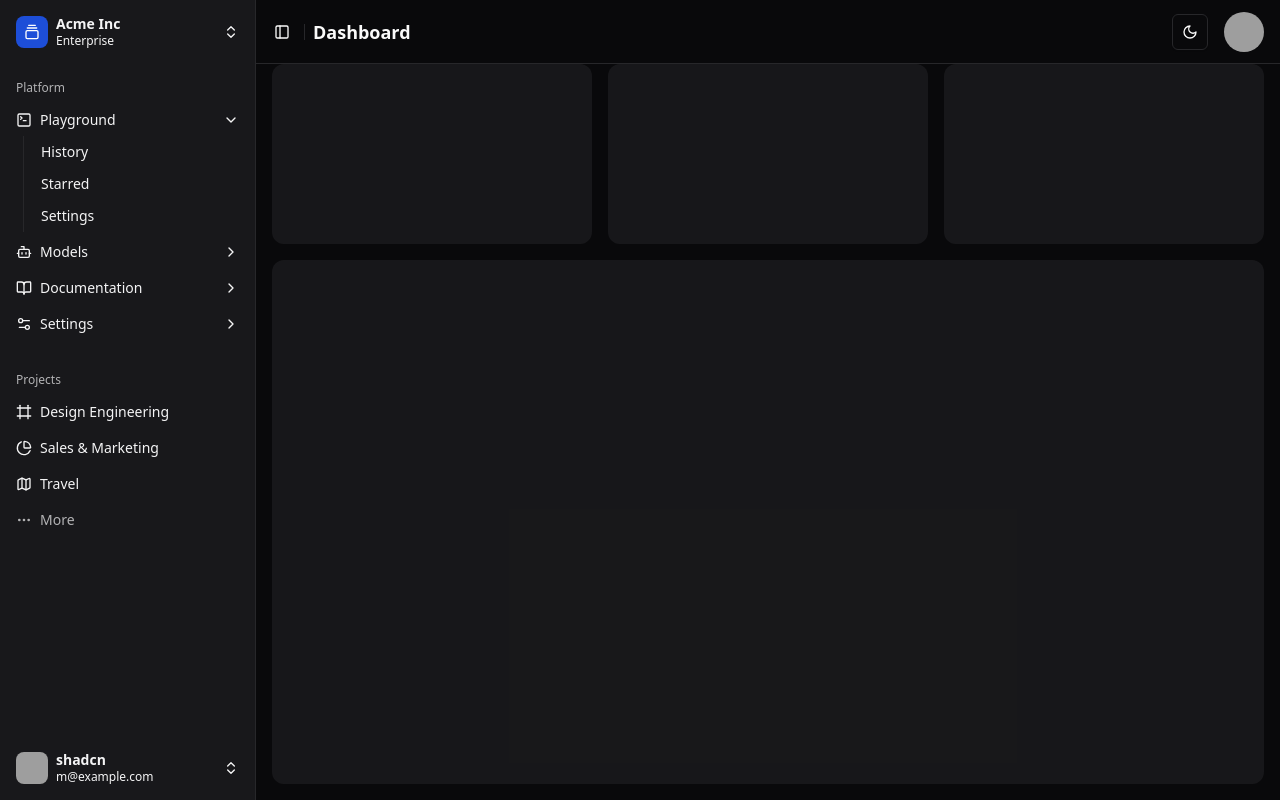
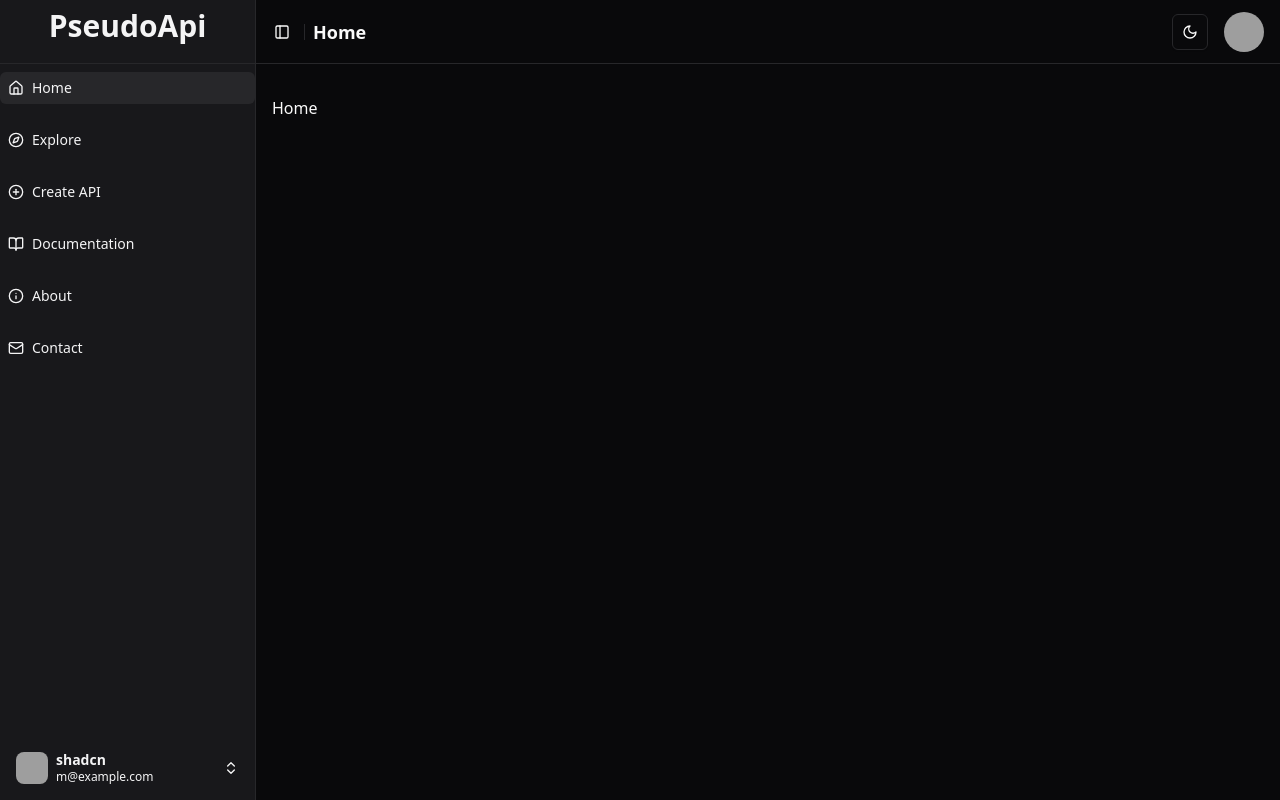
Before and after one commit to devmulkalwar/pseudo-api, a React (Vite) app in the folder frontend/: page / in a window 1280 px wide. Built offline with nearby package versions, Linux system fonts and the light colour scheme; grey boxes are pictures that could not be loaded.

Commit message:
dashboard ui created also routing added

```diff
--- a/frontend/src/App.jsx
+++ b/frontend/src/App.jsx
@@ -1,4 +1,4 @@
-import { ThemeProvider } from "@/components/theme-provider"
+import { ThemeProvider } from "@/components/theme-provider";
 import { AppSidebar } from "@/components/app-sidebar";
 import { Separator } from "@/components/ui/separator";
 import {
@@ -14,7 +14,24 @@ import {
   DropdownMenuTrigger,
 } from "@/components/ui/dropdown-menu";
 import { ModeToggle } from "@/components/mode-toggle";
+import { Outlet, useLocation } from "react-router-dom"; // ✅ Import useLocation
+
 export default function App() {
+  const location = useLocation(); // ✅ Get current path
+
+  // 🔹 Define route titles based on paths
+  const routeTitles = {
+    "/": "Home",
+    "/explore": "Explore",
+    "/docs": "Documentation",
+    "/about": "About",
+    "/contact": "Contact",
+    "/create-api": "Create API",
+    "/profile/:id": "Profile",
+  };
+
+  // 🔹 Get the active route title (default to "Dashboard" if not found)
+  const activeRouteTitle = routeTitles[location.pathname] || "Dashboard";
 
   return (
     <ThemeProvider defaultTheme="dark" storageKey="vite-ui-theme">
@@ -22,11 +39,11 @@ export default function App() {
         <AppSidebar />
         <SidebarInset>
           {/* Navbar */}
-        <header className="flex h-16 items-center justify-between px-4 border-b">
+          <header className="flex h-16 items-center justify-between px-4 border-b mb-4">
             <div className="flex items-center gap-2">
               <SidebarTrigger className="-ml-1" />
               <Separator orientation="vertical" className="h-4" />
-            <h1 className="text-lg font-semibold">Dashboard</h1>
+              <h1 className="text-lg font-semibold">{activeRouteTitle}</h1>
             </div>
 
             {/* Right section (Theme Toggle + User Avatar) */}
@@ -49,14 +66,9 @@ export default function App() {
             </div>
           </header>
 
-        {/* Main Content */}
-        <div className="flex flex-1 flex-col gap-4 p-4 pt-0">
-          <div className="grid auto-rows-min gap-4 md:grid-cols-3">
-            <div className="aspect-video rounded-xl bg-muted/50" />
-            <div className="aspect-video rounded-xl bg-muted/50" />
-            <div className="aspect-video rounded-xl bg-muted/50" />
-          </div>
-          <div className="min-h-[100vh] flex-1 rounded-xl bg-muted/50 md:min-h-min" />
+          {/* Main Content (Dynamic Routing) */}
+          <div className="p-4">
+            <Outlet /> {/* ✅ This will render the active route component */}
           </div>
         </SidebarInset>
       </SidebarProvider>
--- a/frontend/src/components/app-sidebar.jsx
+++ b/frontend/src/components/app-sidebar.jsx
@@ -1,175 +1,83 @@
-import * as React from "react"
-import {
-  AudioWaveform,
-  BookOpen,
-  Bot,
-  Command,
-  Frame,
-  GalleryVerticalEnd,
-  Map,
-  PieChart,
-  Settings2,
-  SquareTerminal,
-} from "lucide-react"
+"use client";
 
-import { NavMain } from "@/components/nav-main"
-import { NavProjects } from "@/components/nav-projects"
-import { NavUser } from "@/components/nav-user"
-import { TeamSwitcher } from "@/components/team-switcher"
+import * as React from "react";
+import { Home, Compass, BookOpen, Info, Mail, Settings2, PlusCircle } from "lucide-react";
+
+import { NavMain } from "@/components/nav-main";
+import { TeamSwitcher } from "@/components/team-switcher";
 import {
   Sidebar,
   SidebarContent,
   SidebarFooter,
   SidebarHeader,
   SidebarRail,
-} from "@/components/ui/sidebar"
+} from "@/components/ui/sidebar";
+import { NavUser } from "./nav-user";
+import { Link } from "react-router-dom";
 
-// This is sample data.
+// Sample data
 const data = {
   user: {
     name: "shadcn",
     email: "m@example.com",
     avatar: "/avatars/shadcn.jpg",
   },
-  teams: [
+
+  navMain: [
     {
-      name: "Acme Inc",
-      logo: GalleryVerticalEnd,
-      plan: "Enterprise",
+      title: "Home",
+      url: "/",
+      icon: Home,
+      isActive: true,
     },
     {
-      name: "Acme Corp.",
-      logo: AudioWaveform,
-      plan: "Startup",
+      title: "Explore",
+      url: "/explore",
+      icon: Compass,
     },
     {
-      name: "Evil Corp.",
-      logo: Command,
-      plan: "Free",
-    },
-  ],
-  navMain: [
-    {
-      title: "Playground",
-      url: "#",
-      icon: SquareTerminal,
-      isActive: true,
-      items: [
-        {
-          title: "History",
-          url: "#",
-        },
-        {
-          title: "Starred",
-          url: "#",
-        },
-        {
-          title: "Settings",
-          url: "#",
-        },
-      ],
-    },
-    {
-      title: "Models",
-      url: "#",
-      icon: Bot,
-      items: [
-        {
-          title: "Genesis",
-          url: "#",
-        },
-        {
-          title: "Explorer",
-          url: "#",
-        },
-        {
-          title: "Quantum",
-          url: "#",
-        },
-      ],
+      title: "Create API", // ✅ Added Create API route
+      url: "/create-api",
+      icon: PlusCircle,
     },
     {
       title: "Documentation",
-      url: "#",
+      url: "/docs",
       icon: BookOpen,
-      items: [
-        {
-          title: "Introduction",
-          url: "#",
-        },
-        {
-          title: "Get Started",
-          url: "#",
-        },
-        {
-          title: "Tutorials",
-          url: "#",
-        },
-        {
-          title: "Changelog",
-          url: "#",
-        },
-      ],
     },
     {
-      title: "Settings",
-      url: "#",
-      icon: Settings2,
-      items: [
-        {
-          title: "General",
-          url: "#",
-        },
-        {
-          title: "Team",
-          url: "#",
-        },
-        {
-          title: "Billing",
-          url: "#",
-        },
-        {
-          title: "Limits",
-          url: "#",
-        },
-      ],
+      title: "About",
+      url: "/about",
+      icon: Info,
+    },
+    {
+      title: "Contact",
+      url: "/contact",
+      icon: Mail,
     },
   ],
-  projects: [
+  navSecondary: [
     {
-      name: "Design Engineering",
-      url: "#",
-      icon: Frame,
-    },
-    {
-      name: "Sales & Marketing",
-      url: "#",
-      icon: PieChart,
-    },
-    {
-      name: "Travel",
-      url: "#",
-      icon: Map,
+      title: "Settings",
+      url: "/settings",
+      icon: Settings2,
     },
   ],
-}
+};
 
-export function AppSidebar({
-  ...props
-}) {
+export function AppSidebar(props) {
   return (
-    (<Sidebar collapsible="icon" {...props}>
-      <SidebarHeader>
-        <TeamSwitcher teams={data.teams} />
+    <Sidebar className="border-r-0" {...props}>
+      <SidebarHeader className="flex h-16 items-center justify-between px-4 border-b">
+        <Link className="font-bold text-3xl">PseudoApi</Link>
       </SidebarHeader>
       <SidebarContent>
         <NavMain items={data.navMain} />
-        <NavProjects projects={data.projects} />
       </SidebarContent>
       <SidebarFooter>
         <NavUser user={data.user} />
       </SidebarFooter>
       <SidebarRail />
-    </Sidebar>)
+    </Sidebar>
   );
 }
--- a/frontend/src/components/nav-main.jsx
+++ b/frontend/src/components/nav-main.jsx
@@ -1,62 +1,33 @@
-"use client"
+"use client";
 
-import { ChevronRight } from "lucide-react";
-
+import React from "react";
+import { useLocation } from "react-router-dom"; // ✅ Import useLocation
 import {
-  Collapsible,
-  CollapsibleContent,
-  CollapsibleTrigger,
-} from "@/components/ui/collapsible"
-import {
-  SidebarGroup,
-  SidebarGroupLabel,
   SidebarMenu,
   SidebarMenuButton,
   SidebarMenuItem,
-  SidebarMenuSub,
-  SidebarMenuSubButton,
-  SidebarMenuSubItem,
-} from "@/components/ui/sidebar"
+} from "@/components/ui/sidebar";
+import { Link } from "react-router-dom";
 
-export function NavMain({
-  items
-}) {
+export function NavMain({ items }) {
+  const location = useLocation(); // ✅ Get current path
+
   return (
-    (<SidebarGroup>
-      <SidebarGroupLabel>Platform</SidebarGroupLabel>
-      <SidebarMenu>
-        {items.map((item) => (
-          <Collapsible
-            key={item.title}
-            asChild
-            defaultOpen={item.isActive}
-            className="group/collapsible">
-            <SidebarMenuItem>
-              <CollapsibleTrigger asChild>
-                <SidebarMenuButton tooltip={item.title}>
-                  {item.icon && <item.icon />}
-                  <span>{item.title}</span>
-                  <ChevronRight
-                    className="ml-auto transition-transform duration-200 group-data-[state=open]/collapsible:rotate-90" />
-                </SidebarMenuButton>
-              </CollapsibleTrigger>
-              <CollapsibleContent>
-                <SidebarMenuSub>
-                  {item.items?.map((subItem) => (
-                    <SidebarMenuSubItem key={subItem.title}>
-                      <SidebarMenuSubButton asChild>
-                        <a href={subItem.url}>
-                          <span>{subItem.title}</span>
-                        </a>
-                      </SidebarMenuSubButton>
-                    </SidebarMenuSubItem>
-                  ))}
-                </SidebarMenuSub>
-              </CollapsibleContent>
-            </SidebarMenuItem>
-          </Collapsible>
-        ))}
-      </SidebarMenu>
-    </SidebarGroup>)
+    <SidebarMenu>
+      {items.map((item) => {
+        const isActive = location.pathname === item.url; // ✅ Check active status
+
+        return (
+          <SidebarMenuItem className="my-2" key={item.title}>
+            <SidebarMenuButton asChild isActive={isActive}>
+              <Link className={`flex items-center ${isActive ? "font-bold text-primary" : ""}`} to={item.url}>
+                <item.icon />
+                <span>{item.title}</span>
+              </Link>
+            </SidebarMenuButton>
+          </SidebarMenuItem>
+        );
+      })}
+    </SidebarMenu>
   );
 }
--- a/frontend/src/components/nav-projects.jsx
+++ /dev/null
@@ -1,74 +0,0 @@
-import { Folder, Forward, MoreHorizontal, Trash2 } from "lucide-react";
-
-import {
-  DropdownMenu,
-  DropdownMenuContent,
-  DropdownMenuItem,
-  DropdownMenuSeparator,
-  DropdownMenuTrigger,
-} from "@/components/ui/dropdown-menu"
-import {
-  SidebarGroup,
-  SidebarGroupLabel,
-  SidebarMenu,
-  SidebarMenuAction,
-  SidebarMenuButton,
-  SidebarMenuItem,
-  useSidebar,
-} from "@/components/ui/sidebar"
-
-export function NavProjects({
-  projects
-}) {
-  const { isMobile } = useSidebar()
-
-  return (
-    (<SidebarGroup className="group-data-[collapsible=icon]:hidden">
-      <SidebarGroupLabel>Projects</SidebarGroupLabel>
-      <SidebarMenu>
-        {projects.map((item) => (
-          <SidebarMenuItem key={item.name}>
-            <SidebarMenuButton asChild>
-              <a href={item.url}>
-                <item.icon />
-                <span>{item.name}</span>
-              </a>
-            </SidebarMenuButton>
-            <DropdownMenu>
-              <DropdownMenuTrigger asChild>
-                <SidebarMenuAction showOnHover>
-                  <MoreHorizontal />
-                  <span className="sr-only">More</span>
-                </SidebarMenuAction>
-              </DropdownMenuTrigger>
-              <DropdownMenuContent
-                className="w-48 rounded-lg"
-                side={isMobile ? "bottom" : "right"}
-                align={isMobile ? "end" : "start"}>
-                <DropdownMenuItem>
-                  <Folder className="text-muted-foreground" />
-                  <span>View Project</span>
-                </DropdownMenuItem>
-                <DropdownMenuItem>
-                  <Forward className="text-muted-foreground" />
-                  <span>Share Project</span>
-                </DropdownMenuItem>
-                <DropdownMenuSeparator />
-                <DropdownMenuItem>
-                  <Trash2 className="text-muted-foreground" />
-                  <span>Delete Project</span>
-                </DropdownMenuItem>
-              </DropdownMenuContent>
-            </DropdownMenu>
-          </SidebarMenuItem>
-        ))}
-        <SidebarMenuItem>
-          <SidebarMenuButton className="text-sidebar-foreground/70">
-            <MoreHorizontal className="text-sidebar-foreground/70" />
-            <span>More</span>
-          </SidebarMenuButton>
-        </SidebarMenuItem>
-      </SidebarMenu>
-    </SidebarGroup>)
-  );
-}
--- /dev/null
+++ b/frontend/src/pages/About.jsx
@@ -0,0 +1,9 @@
+import React from 'react'
+
+const About = () => {
+  return (
+    <div>About</div>
+  )
+}
+
+export default About
--- /dev/null
+++ b/frontend/src/pages/Contact.jsx
@@ -0,0 +1,9 @@
+import React from 'react'
+
+const Contact = () => {
+  return (
+    <div>Contact</div>
+  )
+}
+
+export default Contact
```
Also changed, not shown: frontend/src/main.jsx (+24 -23 lines). Lines whose indentation alone changed are shown as unchanged.
